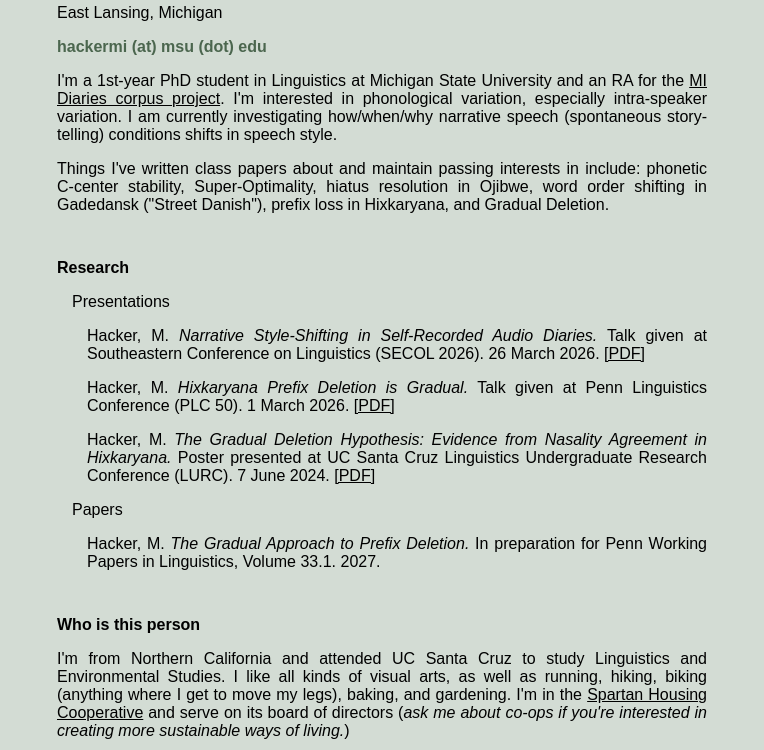
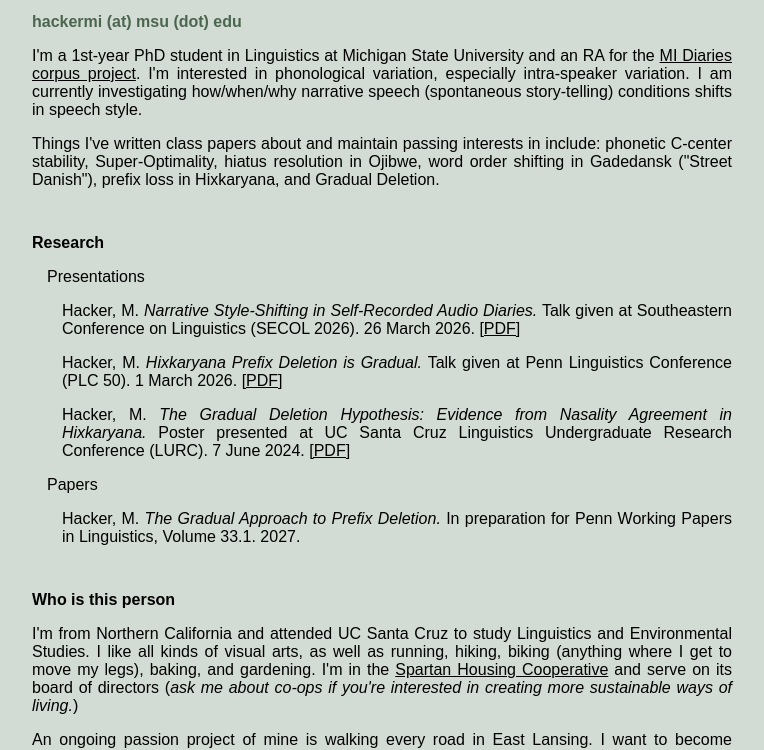
Before and after one commit to milliehacker/milliehacker.github.io, a plain HTML site: page index.html in a window 1280 px wide. Shown: the part 101-851 px from the top of the page, without its empty margins (258-1022 px from the left). Drawn offline with Linux system fonts and the light colour scheme.

Commit message:
Update styles.css

```diff
--- a/assets/css/styles.css
+++ b/assets/css/styles.css
@@ -11,7 +11,7 @@ div {
   /* background-color:#E3B1A1; */
   text-align: justify;
   text-justify: inter-word;
-  padding:25px;
+  padding:0px;
   margin: 0px;
 }
 
```
